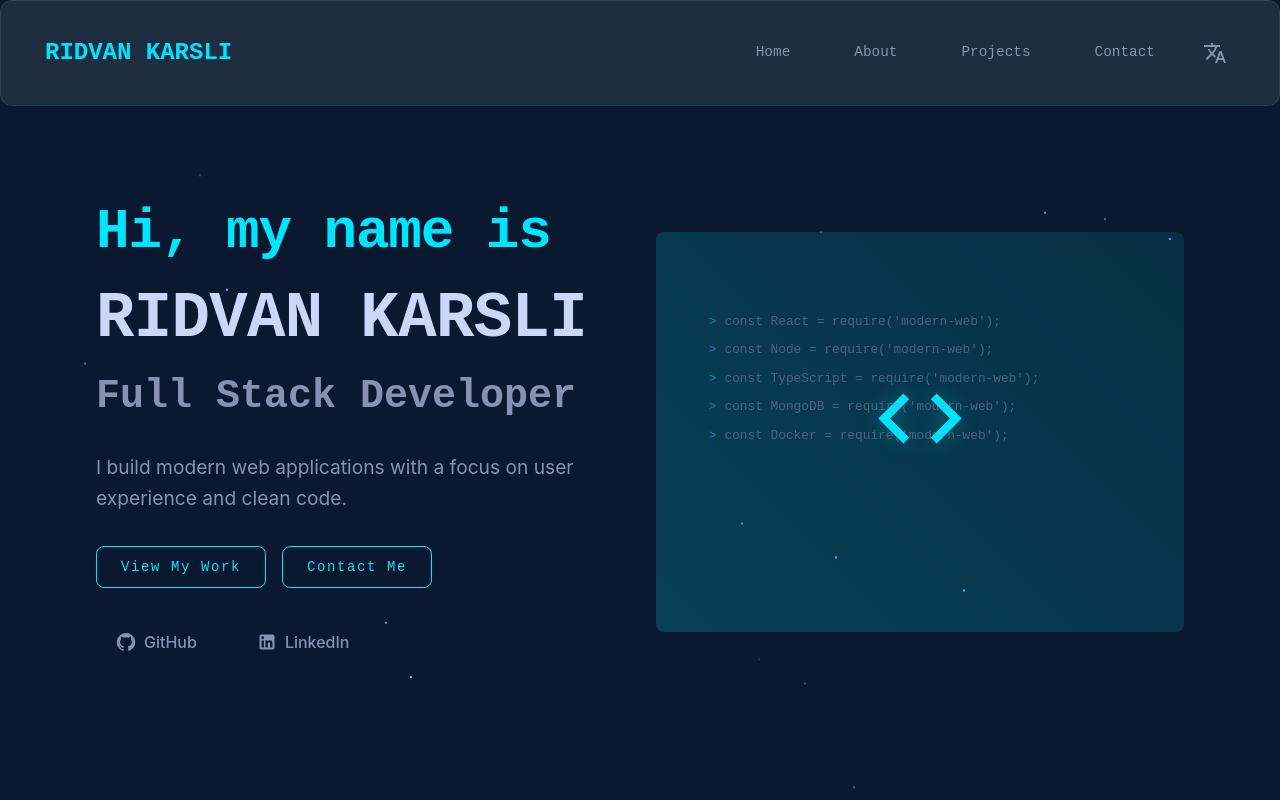
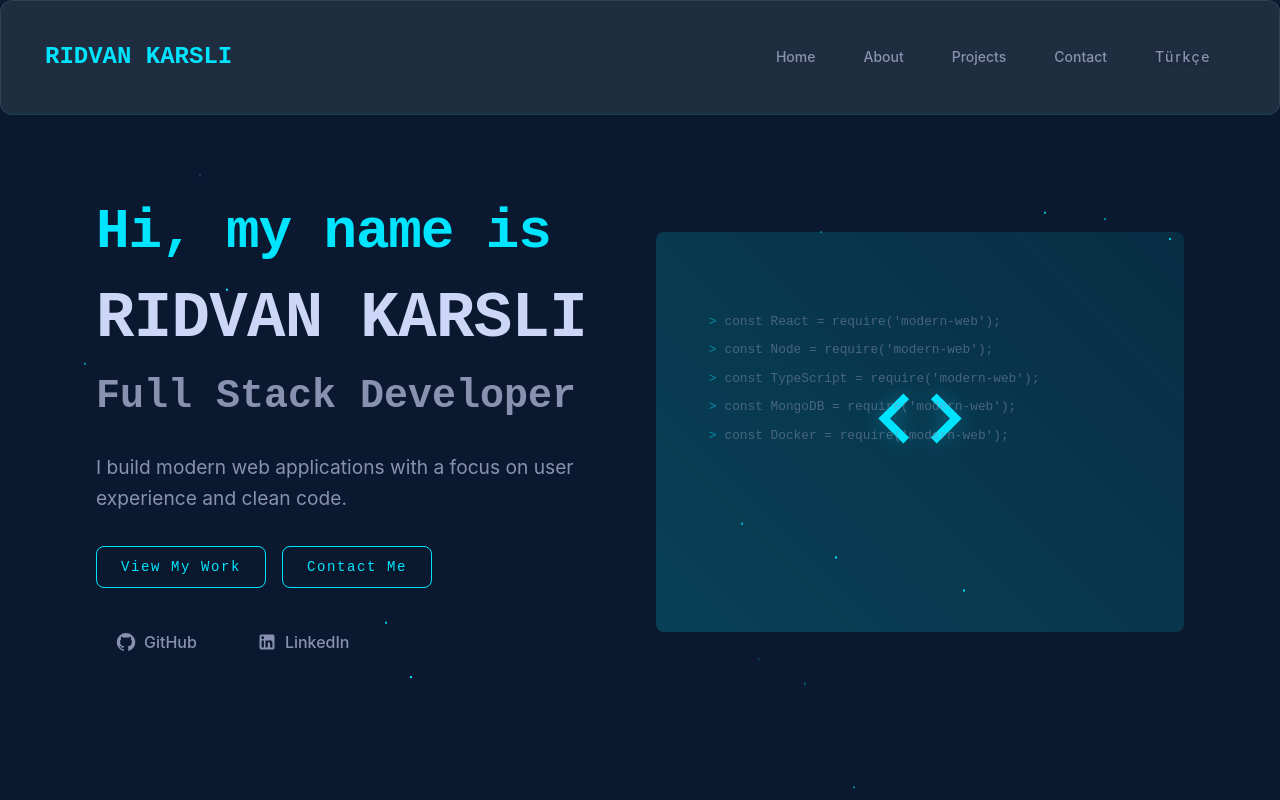
Before and after one commit to ridvanKarsli/MyWebSite, a React (Vite) app: page / in a window 1280 px wide. Shown: the top 800 px of the page. Built offline with nearby package versions, Linux system fonts and the light colour scheme.

Commit message:
fix: update header navigation to use React Router Link component

```diff
--- a/src/components/Header.jsx
+++ b/src/components/Header.jsx
@@ -19,6 +19,7 @@ import {
 import MenuIcon from '@mui/icons-material/Menu';
 import { useLanguage } from '../context/LanguageContext';
 import TranslateIcon from '@mui/icons-material/Translate';
+import { Link } from 'react-router-dom';
 
 const Header = () => {
   const [anchorElNav, setAnchorElNav] = useState(null);
@@ -49,8 +50,8 @@ const Header = () => {
   const drawer = (
     <Box onClick={handleDrawerToggle} sx={{ textAlign: 'center' }}>
       <Box
-        component="a"
-        href="/"
+        component={Link}
+        to="/"
         sx={{
           display: 'flex',
           alignItems: 'center',
@@ -76,8 +77,8 @@ const Header = () => {
         {pages.map((page) => (
           <ListItem
             key={page.title}
-            component="a"
-            href={page.path}
+            component={Link}
+            to={page.path}
             sx={{
               color: '#8892b0',
               '&:hover': {
@@ -120,8 +121,8 @@ const Header = () => {
         <Toolbar disableGutters>
           {/* Desktop Logo */}
           <Box
-            component="a"
-            href="/"
+            component={Link}
+            to="/"
             sx={{
               display: { xs: 'none', md: 'flex' },
               alignItems: 'center',
@@ -179,8 +180,8 @@ const Header = () => {
 
           {/* Mobile Logo */}
           <Box
-            component="a"
-            href="/"
+            component={Link}
+            to="/"
             sx={{
               display: { xs: 'flex', md: 'none' },
               flexGrow: 1,
@@ -207,15 +208,13 @@ const Header = () => {
             {pages.map((page) => (
               <Button
                 key={page.title}
-                component="a"
-                href={page.path}
+                component={Link}
+                to={page.path}
                 onClick={handleCloseNavMenu}
                 sx={{
+                  my: 2,
                   color: '#8892b0',
                   display: 'block',
-                  fontFamily: 'monospace',
-                  fontSize: '0.9rem',
-                  mx: 1,
                   '&:hover': {
                     color: '#00e5ff',
                     backgroundColor: 'rgba(0, 229, 255, 0.1)',
@@ -225,19 +224,20 @@ const Header = () => {
                 {page.title}
               </Button>
             ))}
-            <IconButton
+            <Button
               onClick={toggleLanguage}
               sx={{
+                my: 2,
                 color: '#8892b0',
-                ml: 1,
+                display: 'block',
                 '&:hover': {
                   color: '#00e5ff',
                   backgroundColor: 'rgba(0, 229, 255, 0.1)',
                 },
               }}
             >
-              <TranslateIcon />
-            </IconButton>
+              {language === 'en' ? 'Türkçe' : 'English'}
+            </Button>
           </Box>
         </Toolbar>
       </Container>
--- a/vite.config.js
+++ b/vite.config.js
@@ -19,7 +19,7 @@ export default defineConfig({
     strictPort: true,
     port: 5174
   },
-  base: '/',
+  base: './',
   build: {
     outDir: 'dist',
     assetsDir: 'assets',
@@ -27,6 +27,7 @@ export default defineConfig({
       output: {
         manualChunks: undefined
       }
-    }
+    },
+    sourcemap: true
   }
 })
```
Also changed, not shown: vercel.json (added).
